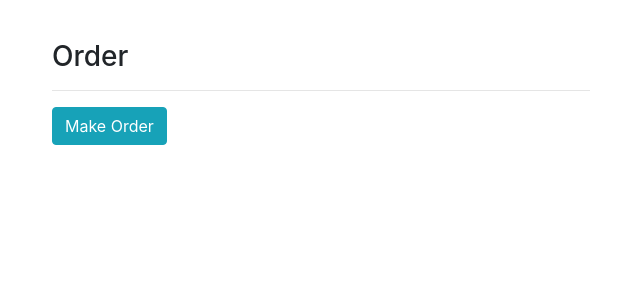
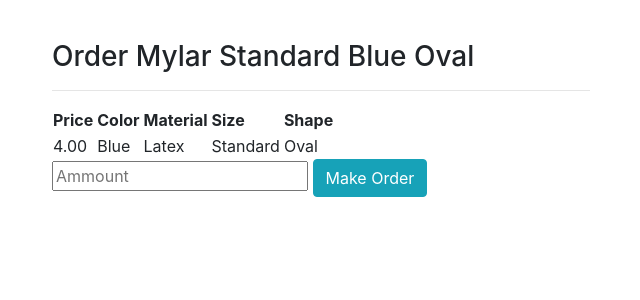
Before and after one commit to MelissaBernadette/SDEV_220_Final_Project_Group7, a Django app: page /products/detail/1/ in a window 1280 px wide. Shown: the part 16-316 px from the top of the page, without its empty margins (319-959 px from the left). Run offline with Django 4.2, Linux system fonts and the light colour scheme; a user stored in the database is signed in; data comes from the database, SQL or seed files in the repository; parts of the project's set-up code (start-up, migrations or seed data) failed here and were passed over.

Commit message:
added table of product info ontoproduct detail page

```diff
--- a/src/products/views.py
+++ b/src/products/views.py
@@ -10,7 +10,7 @@ from .decorators import auth_users, allowed_users
 
 
 def product_detail_view(request, pk):
-    obj = Product.objects.get(id=1)
+    obj = Product.objects.get(id=pk)
     context = {
         "title": obj.title,
         "price": obj.price,
@@ -87,7 +87,15 @@ def products(request):
 
 @login_required(login_url="user-login")
 def product_detail(request, pk):
-    context = {}
+    obj = Product.objects.get(id=pk)
+    context = {
+        "title": obj.title,
+        "price": obj.price,
+        "color": obj.color.capitalize(),
+        "shape": obj.shape.capitalize(),
+        "material": obj.material.capitalize(),
+        "size": obj.size.capitalize(),
+    }
     return render(request, "dashboard/products_detail.html", context)
 
 
--- a/src/templates/dashboard/products_detail.html
+++ b/src/templates/dashboard/products_detail.html
@@ -4,10 +4,35 @@
 {% block content %}
 <div class="row my-4">
     <div class="col-md-6 offset-md-3 p-3 bg-white">
-        <h3>Order {{ objects.title }}</h3>
+        <h3>Order {{ title }}</h3>
         <hr>
+        <table>
+            <tr>
+                <th>Price</th>
+                <th> <br/> </th>
+                <th>Color</th>
+                <th> </th>
+                <th>Material</th>
+                <th></th>
+                <th>Size</th>
+                <th><br /></th>
+                <th>Shape</th>
+            </tr>
+            <tr>
+                <td>{{price}}</td>
+                <td> <br/></td>
+                <td>{{color}}</td>
+                <td><br/></td>
+                <td>{{material}}</td>
+                <td><br/></td>
+                <td>{{size}}</td>
+                <td><br/></td>
+                <td>{{shape}}</td>
+            </tr>
+        </table>
         <form>
             {% csrf_token %}
+            <input type="number" placeholder="Ammount" value="price">
             <input class="btn btn-info" type="submit" value="Make Order">
         </form>
     </div>
--- a/src/templates/partials/nav.html
+++ b/src/templates/partials/nav.html
@@ -1,3 +1,4 @@
+
 <nav class="navbar navbar-expand-lg navbar-info bg-info">
     <div class="container">
 
```
